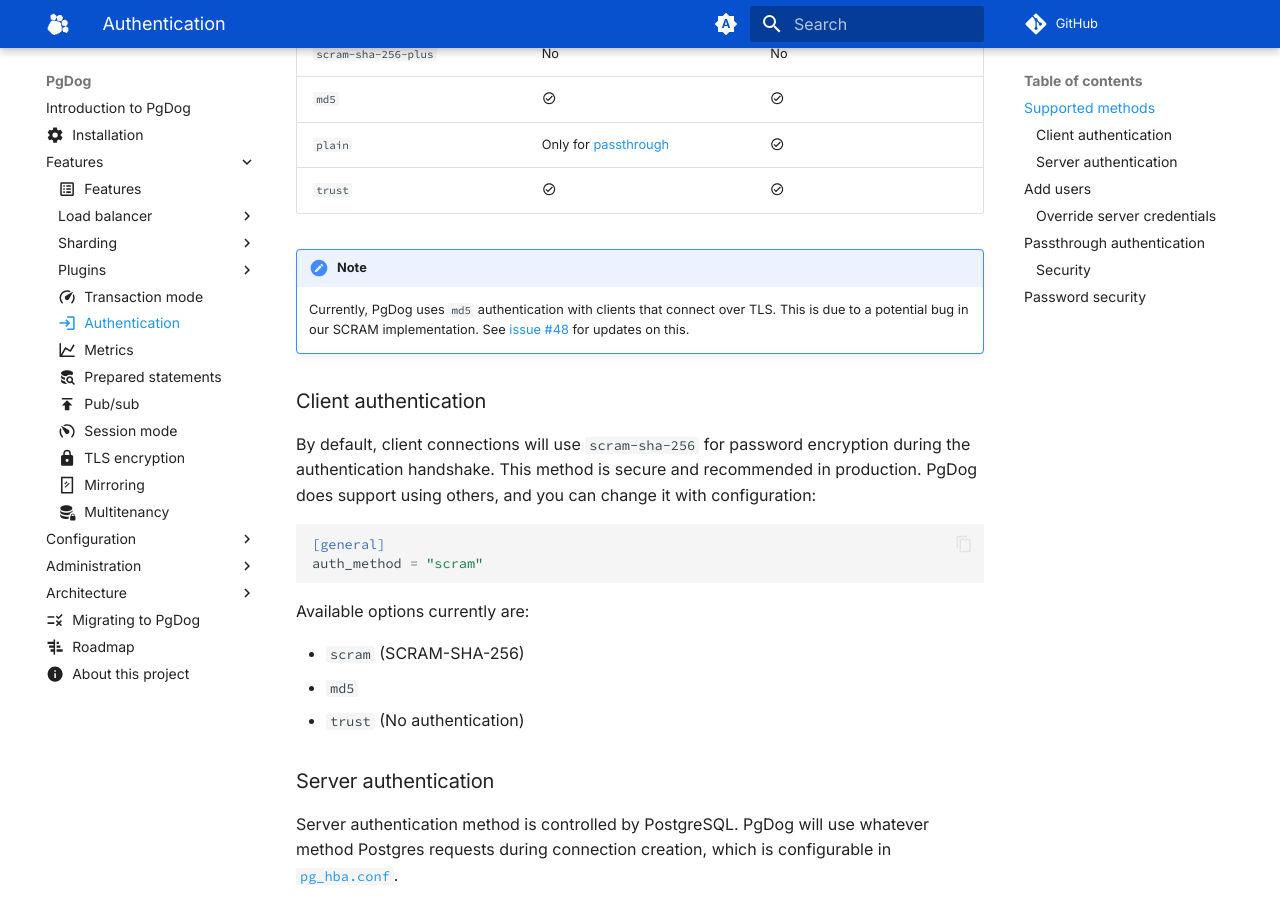
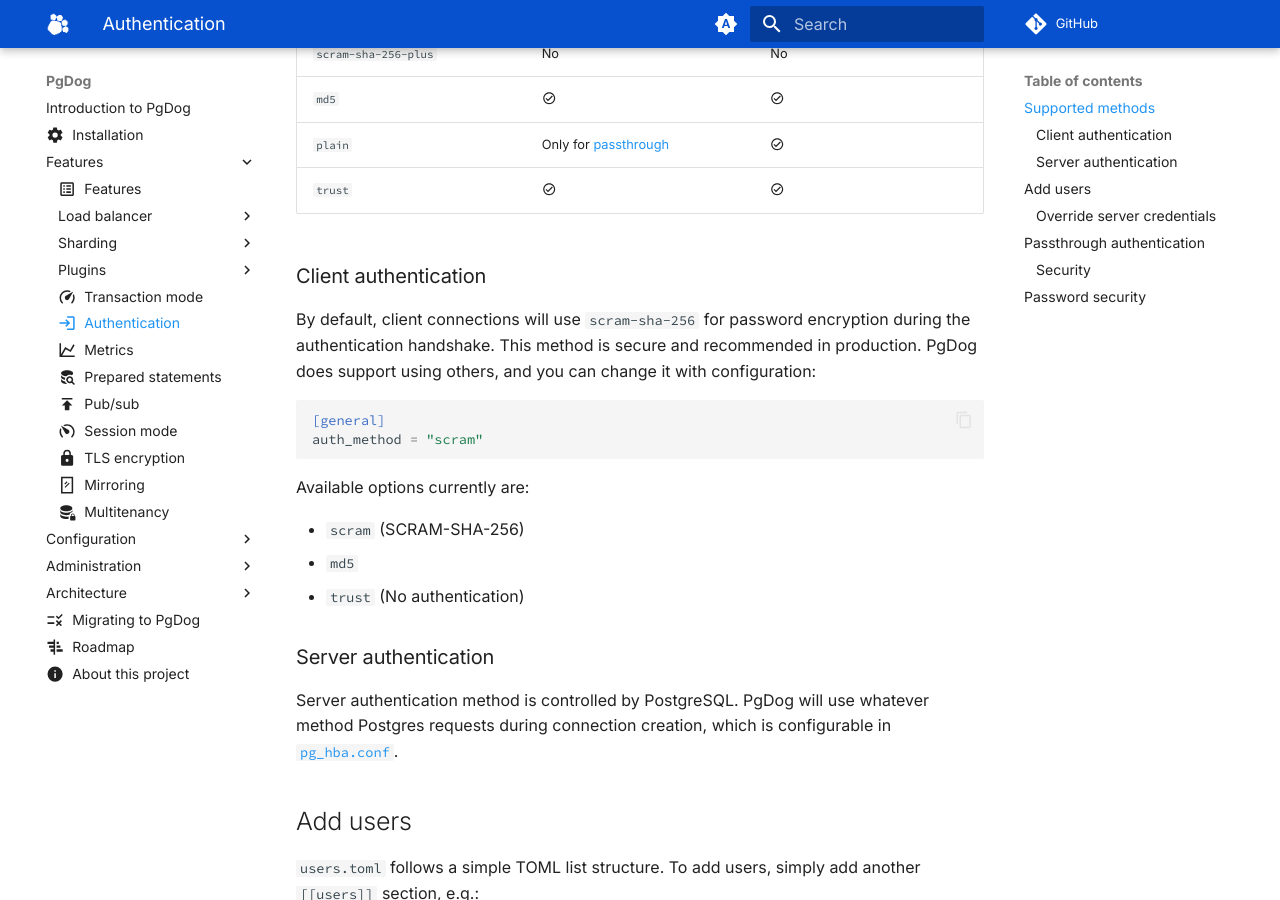
Before and after one commit to pgdogdev/docs, an MkDocs documentation site: the page built from docs/features/authentication.md, in a window 1280 px wide and 900 px high, scrolled down 593 px. Built offline with MkDocs 1.6.1 and Material for MkDocs 9.7.7, drawn with Linux system fonts in a browser that asks for light colours; comment, search, counter and statistics services are not loaded.

Commit message:
Remove scram notice

```diff
--- a/docs/features/authentication.md
+++ b/docs/features/authentication.md
@@ -19,11 +19,6 @@
 | `md5` | :material-check-circle-outline: | :material-check-circle-outline: |
 | `plain` | Only for [passthrough](#passthrough-authentication) | :material-check-circle-outline: |
 | `trust` | :material-check-circle-outline: | :material-check-circle-outline: |
-
-!!! note
-    Currently, PgDog uses `md5` authentication with clients that connect over TLS.
-    This is due to a potential bug in our SCRAM implementation. See [issue #48](https://github.com/pgdogdev/pgdog/issues/48)
-    for updates on this.
 
 ### Client authentication
 
```
